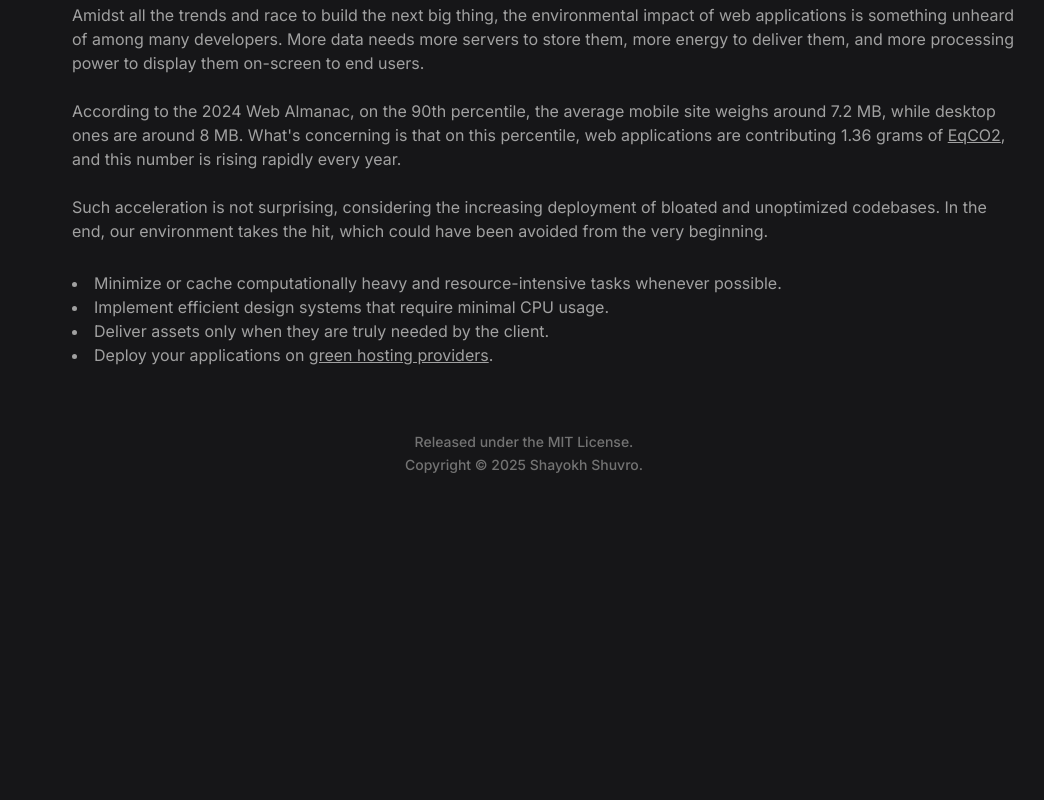
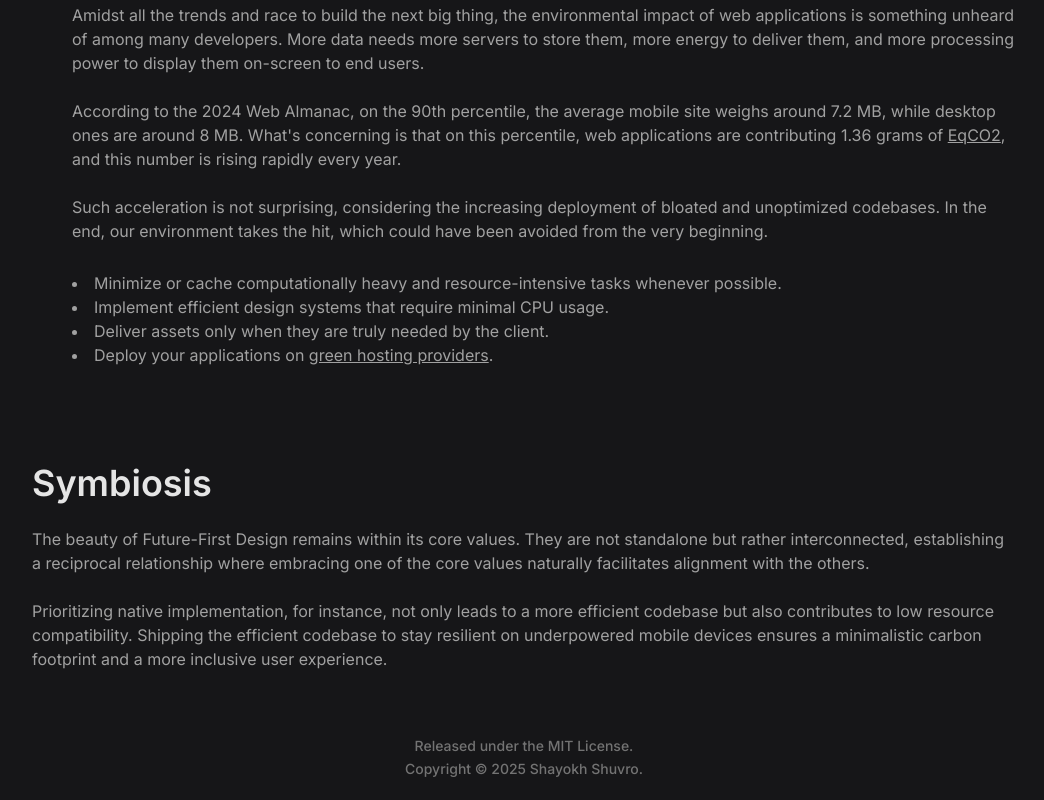
Before and after one commit to ShayokhShorfuddin/future-first-design, a React (Vite) app: page /introduction in a window 1280 px wide. Shown: the part 3034-3834 px from the top of the page, without its empty margins (116-1160 px from the left). Before the commit the page ends 3530 px from the top, so only its background shows below. Built offline with nearby package versions, Linux system fonts and the light colour scheme.

Commit message:
add symbiosis

```diff
--- a/src/components/Introduction.tsx
+++ b/src/components/Introduction.tsx
@@ -329,9 +329,25 @@ export default function Introduction() {
 							</ul>
 						</div>
 					</div>
-					{/* TODO: Should we add a section about the beauty of FFD? How the the values are interconnected and fulfill each other?*/}
-					{/* TODO: Add the additional guidelines after beauty */}
-					{/* TODO: Add conclusion */}
+				</div>
+
+				<div>
+					<h1 className="text-4xl dark:text-neutral-200 font-inter font-semibold mb-6">
+						Symbiosis
+					</h1>
+
+					<p className="dark:text-neutral-400 font-inter">
+						The beauty of Future-First Design remains within its core values.
+						They are not standalone but rather interconnected, establishing a
+						reciprocal relationship where embracing one of the core values
+						naturally facilitates alignment with the others.
+						<br /> <br />
+						Prioritizing native implementation, for instance, not only leads to
+						a more efficient codebase but also contributes to low resource
+						compatibility. Shipping the efficient codebase to stay resilient on
+						underpowered mobile devices ensures a minimalistic carbon footprint
+						and a more inclusive user experience.
+					</p>
 				</div>
 			</div>
 		</section>
```
Also changed, not shown: 1 other file (tests, documents, lock files or other folders).
